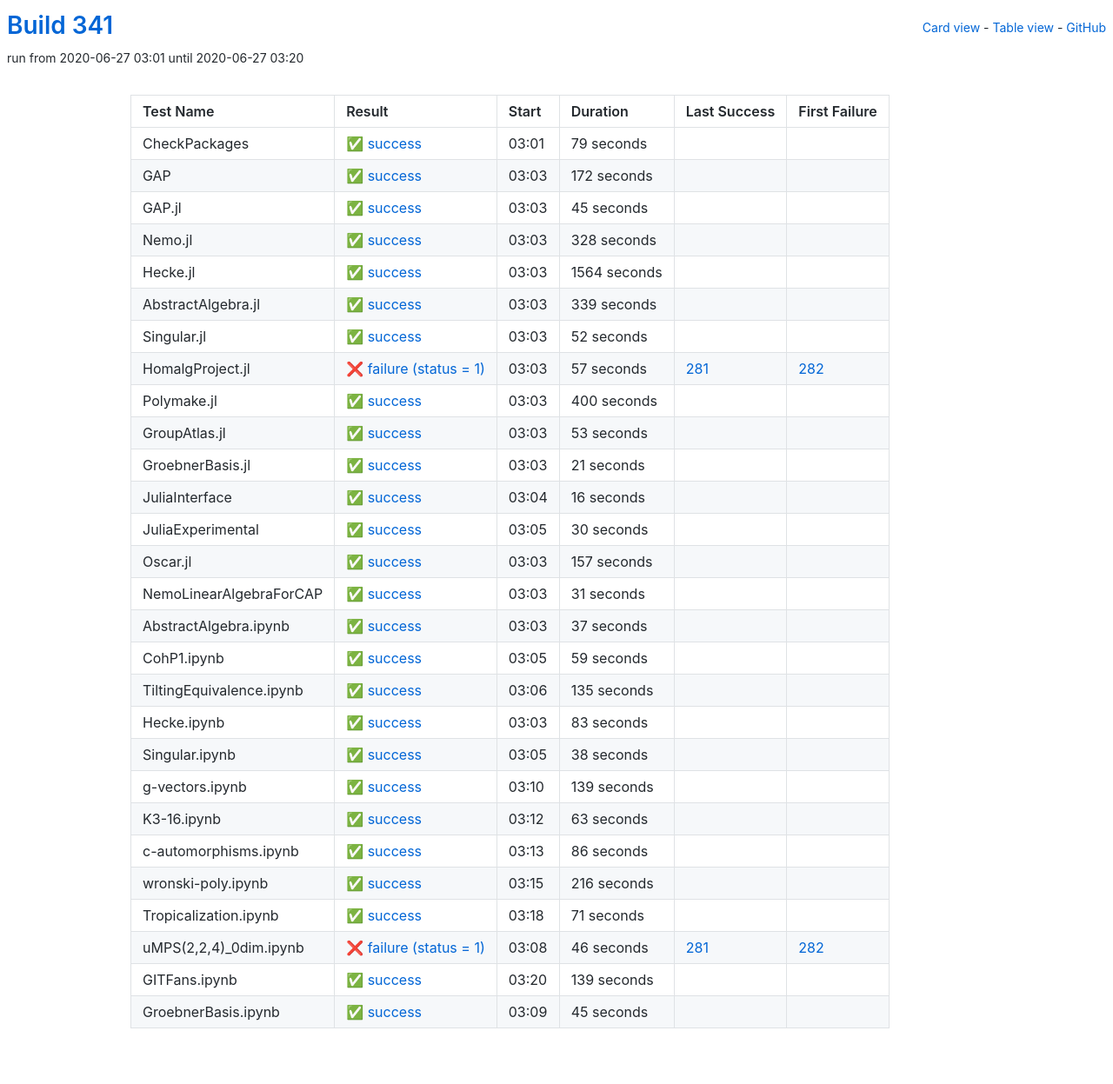
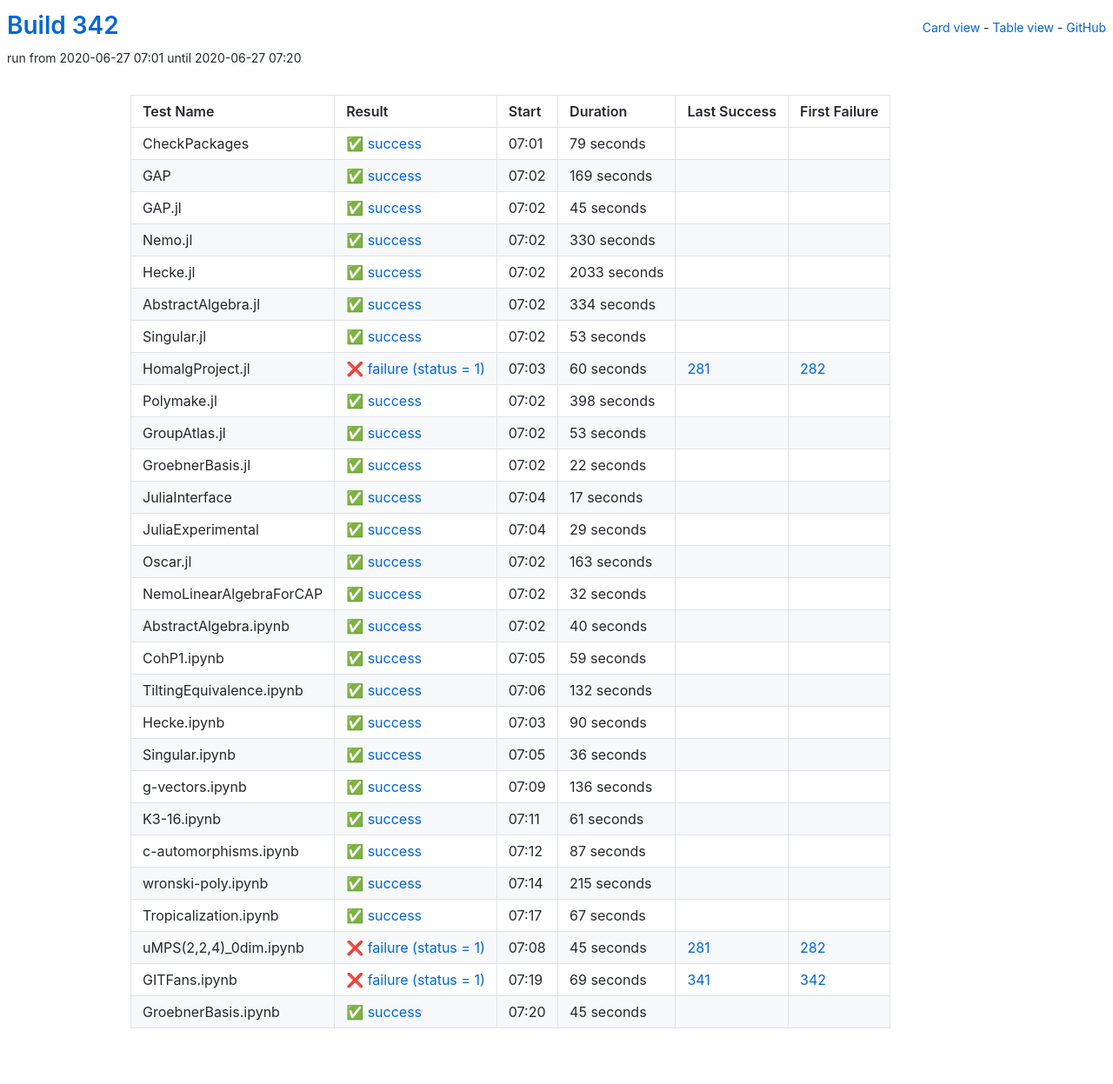
Before and after one commit to oscar-system/oscar-ci-status-stable, a Jekyll site: the page built from table.html, in a window 1280 px wide. Shown: the whole page at 87% size. Built offline with Jekyll 4.4.1, drawn with Linux system fonts in a browser that asks for light colours.

Commit message:
Build #342

```diff
--- a/_data/ci.yml
+++ b/_data/ci.yml
@@ -1,6 +1,6 @@
 ---
-build: 341
-build_url: https://oscarci.mathematik.uni-kl.de/job/oscar-stable/341/
+build: 342
+build_url: https://oscarci.mathematik.uni-kl.de/job/oscar-stable/342/
 job: oscar-stable
 organization: oscar-system
 repo: oscar-ci-status-stable
@@ -8,8 +8,8 @@ repourl: https://github.com/oscar-system/oscar-ci-status-stable
 tests:
 - name: CheckPackages
   id: checkpackages
-  log: https://oscarci.mathematik.uni-kl.de/job/oscar-stable/341/artifact/logs/build-341/CheckPackages.log
-  start: 2020-06-27 03:01
+  log: https://oscarci.mathematik.uni-kl.de/job/oscar-stable/342/artifact/logs/build-342/CheckPackages.log
+  start: 2020-06-27 07:01
   success: true
   exitcode: 0
   status: success
@@ -20,20 +20,20 @@ tests:
   first_failure_url:
 - name: GAP
   id: gap
-  log: https://oscarci.mathematik.uni-kl.de/job/oscar-stable/341/artifact/logs/build-341/GAP.log
-  start: 2020-06-27 03:03
+  log: https://oscarci.mathematik.uni-kl.de/job/oscar-stable/342/artifact/logs/build-342/GAP.log
+  start: 2020-06-27 07:02
   success: true
   exitcode: 0
   status: success
-  duration: 172
+  duration: 169
   last_success: false
   last_success_url:
   first_failure: false
   first_failure_url:
 - name: GAP.jl
   id: gap-jl
-  log: https://oscarci.mathematik.uni-kl.de/job/oscar-stable/341/artifact/logs/build-341/GAP.jl.log
-  start: 2020-06-27 03:03
+  log: https://oscarci.mathematik.uni-kl.de/job/oscar-stable/342/artifact/logs/build-342/GAP.jl.log
+  start: 2020-06-27 07:02
   success: true
   exitcode: 0
   status: success
@@ -44,80 +44,80 @@ tests:
   first_failure_url:
 - name: Nemo.jl
   id: nemo-jl
-  log: https://oscarci.mathematik.uni-kl.de/job/oscar-stable/341/artifact/logs/build-341/Nemo.jl.log
-  start: 2020-06-27 03:03
+  log: https://oscarci.mathematik.uni-kl.de/job/oscar-stable/342/artifact/logs/build-342/Nemo.jl.log
+  start: 2020-06-27 07:02
   success: true
   exitcode: 0
   status: success
-  duration: 328
+  duration: 330
   last_success: false
   last_success_url:
   first_failure: false
   first_failure_url:
 - name: Hecke.jl
   id: hecke-jl
-  log: https://oscarci.mathematik.uni-kl.de/job/oscar-stable/341/artifact/logs/build-341/Hecke.jl.log
-  start: 2020-06-27 03:03
+  log: https://oscarci.mathematik.uni-kl.de/job/oscar-stable/342/artifact/logs/build-342/Hecke.jl.log
+  start: 2020-06-27 07:02
   success: true
   exitcode: 0
   status: success
-  duration: 1564
+  duration: 2033
   last_success: false
   last_success_url:
   first_failure: false
   first_failure_url:
 - name: AbstractAlgebra.jl
   id: abstractalgebra-jl
-  log: https://oscarci.mathematik.uni-kl.de/job/oscar-stable/341/artifact/logs/build-341/AbstractAlgebra.jl.log
-  start: 2020-06-27 03:03
+  log: https://oscarci.mathematik.uni-kl.de/job/oscar-stable/342/artifact/logs/build-342/AbstractAlgebra.jl.log
+  start: 2020-06-27 07:02
   success: true
   exitcode: 0
   status: success
-  duration: 339
+  duration: 334
   last_success: false
   last_success_url:
   first_failure: false
   first_failure_url:
 - name: Singular.jl
   id: singular-jl
-  log: https://oscarci.mathematik.uni-kl.de/job/oscar-stable/341/artifact/logs/build-341/Singular.jl.log
-  start: 2020-06-27 03:03
+  log: https://oscarci.mathematik.uni-kl.de/job/oscar-stable/342/artifact/logs/build-342/Singular.jl.log
+  start: 2020-06-27 07:02
   success: true
   exitcode: 0
   status: success
-  duration: 52
+  duration: 53
   last_success: false
   last_success_url:
   first_failure: false
   first_failure_url:
 - name: HomalgProject.jl
   id: homalgproject-jl
-  log: https://oscarci.mathematik.uni-kl.de/job/oscar-stable/341/artifact/logs/build-341/HomalgProject.jl.log
-  start: 2020-06-27 03:03
+  log: https://oscarci.mathematik.uni-kl.de/job/oscar-stable/342/artifact/logs/build-342/HomalgProject.jl.log
+  start: 2020-06-27 07:03
   success: false
   exitcode: 1
   status: failure
-  duration: 57
+  duration: 60
   last_success: 281
   last_success_url: https://oscarci.mathematik.uni-kl.de/job/oscar-stable/281/
   first_failure: 282
   first_failure_url: https://oscarci.mathematik.uni-kl.de/job/oscar-stable/282/
 - name: Polymake.jl
   id: polymake-jl
-  log: https://oscarci.mathematik.uni-kl.de/job/oscar-stable/341/artifact/logs/build-341/Polymake.jl.log
-  start: 2020-06-27 03:03
+  log: https://oscarci.mathematik.uni-kl.de/job/oscar-stable/342/artifact/logs/build-342/Polymake.jl.log
+  start: 2020-06-27 07:02
   success: true
   exitcode: 0
   status: success
-  duration: 400
+  duration: 398
   last_success: false
   last_success_url:
   first_failure: false
   first_failure_url:
 - name: GroupAtlas.jl
   id: groupatlas-jl
-  log: https://oscarci.mathematik.uni-kl.de/job/oscar-stable/341/artifact/logs/build-341/GroupAtlas.jl.log
-  start: 2020-06-27 03:03
+  log: https://oscarci.mathematik.uni-kl.de/job/oscar-stable/342/artifact/logs/build-342/GroupAtlas.jl.log
+  start: 2020-06-27 07:02
   success: true
   exitcode: 0
   status: success
@@ -128,80 +128,80 @@ tests:
   first_failure_url:
 - name: GroebnerBasis.jl
   id: groebnerbasis-jl
-  log: https://oscarci.mathematik.uni-kl.de/job/oscar-stable/341/artifact/logs/build-341/GroebnerBasis.jl.log
-  start: 2020-06-27 03:03
+  log: https://oscarci.mathematik.uni-kl.de/job/oscar-stable/342/artifact/logs/build-342/GroebnerBasis.jl.log
+  start: 2020-06-27 07:02
   success: true
   exitcode: 0
   status: success
-  duration: 21
+  duration: 22
   last_success: false
   last_success_url:
   first_failure: false
   first_failure_url:
 - name: JuliaInterface
   id: juliainterface
-  log: https://oscarci.mathematik.uni-kl.de/job/oscar-stable/341/artifact/logs/build-341/JuliaInterface.log
-  start: 2020-06-27 03:04
+  log: https://oscarci.mathematik.uni-kl.de/job/oscar-stable/342/artifact/logs/build-342/JuliaInterface.log
+  start: 2020-06-27 07:04
   success: true
   exitcode: 0
   status: success
-  duration: 16
+  duration: 17
   last_success: false
   last_success_url:
   first_failure: false
   first_failure_url:
 - name: JuliaExperimental
   id: juliaexperimental
-  log: https://oscarci.mathematik.uni-kl.de/job/oscar-stable/341/artifact/logs/build-341/JuliaExperimental.log
-  start: 2020-06-27 03:05
+  log: https://oscarci.mathematik.uni-kl.de/job/oscar-stable/342/artifact/logs/build-342/JuliaExperimental.log
+  start: 2020-06-27 07:04
   success: true
   exitcode: 0
   status: success
-  duration: 30
+  duration: 29
   last_success: false
   last_success_url:
   first_failure: false
   first_failure_url:
 - name: Oscar.jl
   id: oscar-jl
-  log: https://oscarci.mathematik.uni-kl.de/job/oscar-stable/341/artifact/logs/build-341/Oscar.jl.log
-  start: 2020-06-27 03:03
+  log: https://oscarci.mathematik.uni-kl.de/job/oscar-stable/342/artifact/logs/build-342/Oscar.jl.log
+  start: 2020-06-27 07:02
   success: true
   exitcode: 0
   status: success
-  duration: 157
+  duration: 163
   last_success: false
   last_success_url:
   first_failure: false
   first_failure_url:
 - name: NemoLinearAlgebraForCAP
   id: nemolinearalgebraforcap
-  log: https://oscarci.mathematik.uni-kl.de/job/oscar-stable/341/artifact/logs/build-341/NemoLinearAlgebraForCAP.log
-  start: 2020-06-27 03:03
+  log: https://oscarci.mathematik.uni-kl.de/job/oscar-stable/342/artifact/logs/build-342/NemoLinearAlgebraForCAP.log
+  start: 2020-06-27 07:02
   success: true
   exitcode: 0
   status: success
-  duration: 31
+  duration: 32
   last_success: false
   last_success_url:
   first_failure: false
   first_failure_url:
 - name: AbstractAlgebra.ipynb
   id: abstractalgebra-ipynb
-  log: https://oscarci.mathematik.uni-kl.de/job/oscar-stable/341/artifact/logs/build-341/AbstractAlgebra.ipynb.log
-  start: 2020-06-27 03:03
+  log: https://oscarci.mathematik.uni-kl.de/job/oscar-stable/342/artifact/logs/build-342/AbstractAlgebra.ipynb.log
+  start: 2020-06-27 07:02
   success: true
   exitcode: 0
   status: success
-  duration: 37
+  duration: 40
   last_success: false
   last_success_url:
   first_failure: false
   first_failure_url:
 - name: CohP1.ipynb
   id: cohp1-ipynb
-  log: https://oscarci.mathematik.uni-kl.de/job/oscar-stable/341/artifact/logs/build-341/CohP1.ipynb.log
-  start: 2020-06-27 03:05
+  log: https://oscarci.mathematik.uni-kl.de/job/oscar-stable/342/artifact/logs/build-342/CohP1.ipynb.log
+  start: 2020-06-27 07:05
   success: true
   exitcode: 0
   status: success
@@ -212,128 +212,128 @@ tests:
   first_failure_url:
 - name: TiltingEquivalence.ipynb
   id: tiltingequivalence-ipynb
-  log: https://oscarci.mathematik.uni-kl.de/job/oscar-stable/341/artifact/logs/build-341/TiltingEquivalence.ipynb.log
-  start: 2020-06-27 03:06
+  log: https://oscarci.mathematik.uni-kl.de/job/oscar-stable/342/artifact/logs/build-342/TiltingEquivalence.ipynb.log
+  start: 2020-06-27 07:06
   success: true
   exitcode: 0
   status: success
-  duration: 135
+  duration: 132
   last_success: false
   last_success_url:
   first_failure: false
   first_failure_url:
 - name: Hecke.ipynb
   id: hecke-ipynb
-  log: https://oscarci.mathematik.uni-kl.de/job/oscar-stable/341/artifact/logs/build-341/Hecke.ipynb.log
-  start: 2020-06-27 03:03
+  log: https://oscarci.mathematik.uni-kl.de/job/oscar-stable/342/artifact/logs/build-342/Hecke.ipynb.log
+  start: 2020-06-27 07:03
   success: true
   exitcode: 0
   status: success
-  duration: 83
+  duration: 90
   last_success: false
   last_success_url:
   first_failure: false
   first_failure_url:
 - name: Singular.ipynb
   id: singular-ipynb
-  log: https://oscarci.mathematik.uni-kl.de/job/oscar-stable/341/artifact/logs/build-341/Singular.ipynb.log
-  start: 2020-06-27 03:05
+  log: https://oscarci.mathematik.uni-kl.de/job/oscar-stable/342/artifact/logs/build-342/Singular.ipynb.log
+  start: 2020-06-27 07:05
   success: true
   exitcode: 0
   status: success
-  duration: 38
+  duration: 36
   last_success: false
   last_success_url:
   first_failure: false
   first_failure_url:
 - name: g-vectors.ipynb
   id: g-vectors-ipynb
-  log: https://oscarci.mathematik.uni-kl.de/job/oscar-stable/341/artifact/logs/build-341/g-vectors.ipynb.log
-  start: 2020-06-27 03:10
+  log: https://oscarci.mathematik.uni-kl.de/job/oscar-stable/342/artifact/logs/build-342/g-vectors.ipynb.log
+  start: 2020-06-27 07:09
   success: true
   exitcode: 0
   status: success
-  duration: 139
+  duration: 136
   last_success: false
   last_success_url:
   first_failure: false
   first_failure_url:
 - name: K3-16.ipynb
   id: k3-16-ipynb
-  log: https://oscarci.mathematik.uni-kl.de/job/oscar-stable/341/artifact/logs/build-341/K3-16.ipynb.log
-  start: 2020-06-27 03:12
+  log: https://oscarci.mathematik.uni-kl.de/job/oscar-stable/342/artifact/logs/build-342/K3-16.ipynb.log
+  start: 2020-06-27 07:11
   success: true
   exitcode: 0
   status: success
-  duration: 63
+  duration: 61
   last_success: false
   last_success_url:
   first_failure: false
   first_failure_url:
 - name: c-automorphisms.ipynb
   id: c-automorphisms-ipynb
-  log: https://oscarci.mathematik.uni-kl.de/job/oscar-stable/341/artifact/logs/build-341/c-automorphisms.ipynb.log
-  start: 2020-06-27 03:13
+  log: https://oscarci.mathematik.uni-kl.de/job/oscar-stable/342/artifact/logs/build-342/c-automorphisms.ipynb.log
+  start: 2020-06-27 07:12
   success: true
   exitcode: 0
   status: success
-  duration: 86
+  duration: 87
   last_success: false
   last_success_url:
   first_failure: false
   first_failure_url:
 - name: wronski-poly.ipynb
   id: wronski-poly-ipynb
-  log: https://oscarci.mathematik.uni-kl.de/job/oscar-stable/341/artifact/logs/build-341/wronski-poly.ipynb.log
-  start: 2020-06-27 03:15
+  log: https://oscarci.mathematik.uni-kl.de/job/oscar-stable/342/artifact/logs/build-342/wronski-poly.ipynb.log
+  start: 2020-06-27 07:14
   success: true
   exitcode: 0
   status: success
-  duration: 216
+  duration: 215
   last_success: false
   last_success_url:
   first_failure: false
   first_failure_url:
 - name: Tropicalization.ipynb
   id: tropicalization-ipynb
-  log: https://oscarci.mathematik.uni-kl.de/job/oscar-stable/341/artifact/logs/build-341/Tropicalization.ipynb.log
-  start: 2020-06-27 03:18
+  log: https://oscarci.mathematik.uni-kl.de/job/oscar-stable/342/artifact/logs/build-342/Tropicalization.ipynb.log
+  start: 2020-06-27 07:17
   success: true
   exitcode: 0
   status: success
-  duration: 71
+  duration: 67
   last_success: false
   last_success_url:
   first_failure: false
   first_failure_url:
 - name: uMPS(2,2,4)_0dim.ipynb
   id: umps-2-2-4-0dim-ipynb
-  log: https://oscarci.mathematik.uni-kl.de/job/oscar-stable/341/artifact/logs/build-341/uMPS-2-2-4-_0dim.ipynb.log
-  start: 2020-06-27 03:08
+  log: https://oscarci.mathematik.uni-kl.de/job/oscar-stable/342/artifact/logs/build-342/uMPS-2-2-4-_0dim.ipynb.log
+  start: 2020-06-27 07:08
   success: false
   exitcode: 1
   status: failure
-  duration: 46
+  duration: 45
   last_success: 281
   last_success_url: https://oscarci.mathematik.uni-kl.de/job/oscar-stable/281/
   first_failure: 282
   first_failure_url: https://oscarci.mathematik.uni-kl.de/job/oscar-stable/282/
 - name: GITFans.ipynb
   id: gitfans-ipynb
-  log: https://oscarci.mathematik.uni-kl.de/job/oscar-stable/341/artifact/logs/build-341/GITFans.ipynb.log
-  start: 2020-06-27 03:20
-  success: true
-  exitcode: 0
-  status: success
-  duration: 139
-  last_success: false
-  last_success_url:
-  first_failure: false
-  first_failure_url:
+  log: https://oscarci.mathematik.uni-kl.de/job/oscar-stable/342/artifact/logs/build-342/GITFans.ipynb.log
+  start: 2020-06-27 07:19
+  success: false
+  exitcode: 1
+  status: failure
+  duration: 69
+  last_success: 341
+  last_success_url: https://oscarci.mathematik.uni-kl.de/job/oscar-stable/341/
+  first_failure: 342
+  first_failure_url: https://oscarci.mathematik.uni-kl.de/job/oscar-stable/342/
 - name: GroebnerBasis.ipynb
   id: groebnerbasis-ipynb
-  log: https://oscarci.mathematik.uni-kl.de/job/oscar-stable/341/artifact/logs/build-341/GroebnerBasis.ipynb.log
-  start: 2020-06-27 03:09
+  log: https://oscarci.mathematik.uni-kl.de/job/oscar-stable/342/artifact/logs/build-342/GroebnerBasis.ipynb.log
+  start: 2020-06-27 07:20
   success: true
   exitcode: 0
   status: success
```
Also changed, not shown: README.md.
